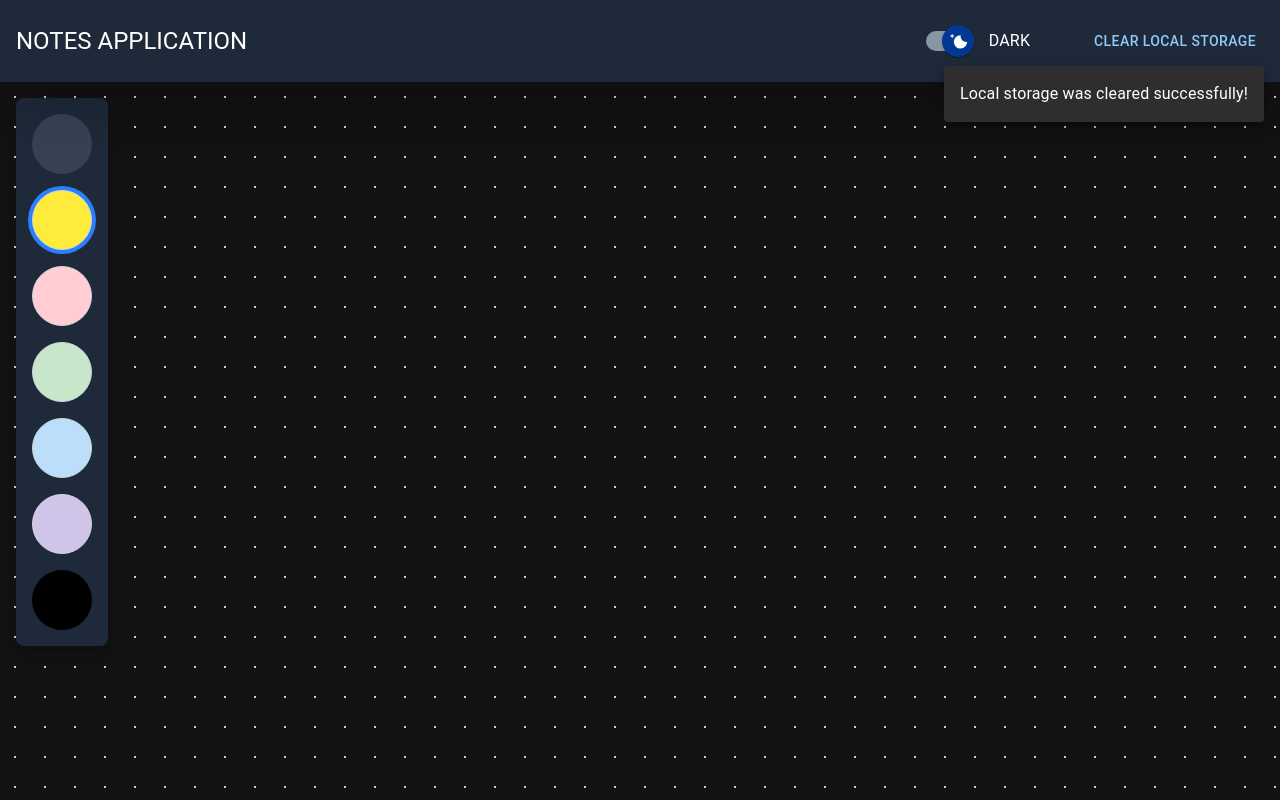
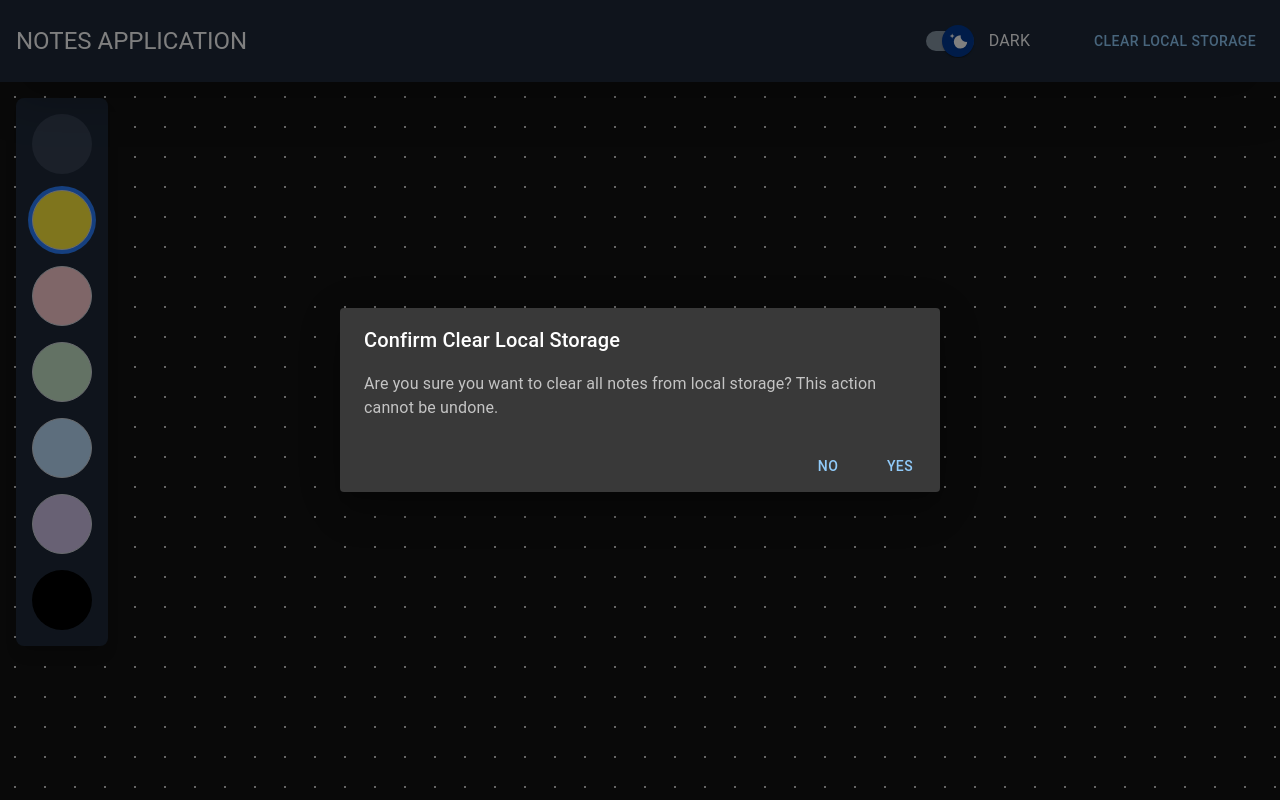
Before and after one commit to johnrusu/react-notes, a React (Vite) app: page / in a window 1280 px wide. Both pictures are taken after a click on the button "CLEAR LOCAL STORAGE". Built offline with nearby package versions, Linux system fonts and the light colour scheme; some icons are missing.

Commit message:
fix: added confirm storage and timeout

```diff
--- /dev/null
+++ b/src/components/ConfirmDialog.tsx
@@ -0,0 +1,71 @@
+import React, { useState, useEffect } from "react";
+import { pathOr } from "ramda";
+
+// mui
+import {
+  Dialog,
+  DialogTitle,
+  DialogContent,
+  DialogActions,
+  Button,
+  DialogContentText,
+} from "@mui/material";
+
+// types
+import type { ConfirmDialogProps } from "../types";
+
+// constants
+import { NOTES_LABELS } from "../constants";
+
+const ConfirmDialog: React.FC<ConfirmDialogProps> = (
+  props: ConfirmDialogProps,
+): React.ReactElement | null => {
+  const [open, setOpen] = useState(false);
+
+  const onConfirmButtonClick = pathOr(
+    () => {},
+    ["onConfirmButtonClick"],
+    props,
+  );
+  const onClose = pathOr(() => {}, ["onClose"], props);
+  const title: string = pathOr(NOTES_LABELS.confirmAction, ["title"], props);
+  const message: string = pathOr("", ["message"], props);
+  const labels = pathOr(
+    { yes: NOTES_LABELS.yes, no: NOTES_LABELS.no },
+    ["labels"],
+    props,
+  );
+  const isOpen: boolean = pathOr(false, ["isOpen"], props);
+
+  const handleClose = () => {
+    setOpen(false);
+    onClose();
+  };
+
+  const handleYesButtonClick = () => {
+    onConfirmButtonClick();
+    handleClose();
+  };
+
+  useEffect(() => {
+    setOpen(isOpen);
+  }, [isOpen]);
+
+  return (
+    <>
+      <Dialog open={open} onClose={handleClose}>
+        <DialogTitle>{title}</DialogTitle>
+        <DialogContent>
+          <DialogContentText>{message}</DialogContentText>
+        </DialogContent>
+        <DialogActions>
+          <Button onClick={handleClose}>{labels.no}</Button>
+          <Button onClick={() => handleYesButtonClick()} autoFocus>
+            {labels.yes}
+          </Button>
+        </DialogActions>
+      </Dialog>
+    </>
+  );
+};
+export default ConfirmDialog;
--- a/src/components/Header.tsx
+++ b/src/components/Header.tsx
@@ -1,7 +1,10 @@
-import React from "react";
+import React, { useState } from "react";
 
 // mui
 import { Typography, Box, Button, Popover } from "@mui/material";
+
+// componentns
+import ConfirmDialog from "./ConfirmDialog";
 
 // utils
 import useStorage from "../hooks/useStorage";
@@ -10,29 +13,65 @@ import useStorage from "../hooks/useStorage";
 import DeleteIcon from "@mui/icons-material/Delete";
 
 // constants
-import { NOTES_LABELS } from "../constants";
+import { NOTES_LABELS, DEFAULT_TIMEOUT_FOR_RELOADING_PAGE } from "../constants";
 
 // component
 import ThemeSwitcher from "./ThemeSwitcher";
 
 const Header: React.FC = (): React.ReactElement => {
   const { clearStorage } = useStorage();
+  const [confirmDialogOpen, setConfirmDialogOpen] = useState(false);
+  const [open, setOpen] = useState(false);
+  const [time, setTime] = useState<number | null>(
+    DEFAULT_TIMEOUT_FOR_RELOADING_PAGE,
+  );
 
   const [anchorEl, setAnchorEl] = React.useState<HTMLButtonElement | null>(
     null,
   );
 
-  const handleClick = (event: React.MouseEvent<HTMLButtonElement>) => {
-    setAnchorEl(event.currentTarget);
-  };
-
   const handleClose = () => {
     setAnchorEl(null);
   };
 
-  const open = Boolean(anchorEl);
-  const id = open ? "simple-popover" : undefined;
+  const handleClearStorage = (event: React.MouseEvent<HTMLButtonElement>) => {
+    setConfirmDialogOpen(true);
+    setAnchorEl(event.currentTarget);
+  };
+
+  const handleConfirmClearStorage = () => {
+    clearStorage();
+    setConfirmDialogOpen(false);
+    setOpen(true);
+    initTimer();
+  };
+
+  const initTimer = () => {
+    const newTime = setInterval(() => {
+      setTime((prevTime: number | null) => {
+        if (prevTime && typeof prevTime === "number" && prevTime <= 1000) {
+          clearInterval(newTime);
+          setOpen(false);
+          window.location.reload();
+          return null;
+        }
+        return (prevTime as number) - 1000;
+      });
+    }, 1000);
+    return () => clearInterval(newTime);
+  };
+
+  const popOverMessage = () => {
     return (
+      <>
+        {NOTES_LABELS.localStorageCleared}{" "}
+        {NOTES_LABELS.refreshingPage(time || 0)}
+      </>
+    );
+  };
+  const id = open ? "clear-storage-popover-confirmation" : undefined;
+  return (
+    <>
       <Box
         className="header"
         flexDirection="row"
@@ -52,10 +91,7 @@ const Header: React.FC = (): React.ReactElement => {
           <Button
             startIcon={<DeleteIcon />}
             className="clear-storage-button"
-          onClick={(event) => {
-            clearStorage();
-            handleClick(event);
-          }}
+            onClick={(event) => handleClearStorage(event)}
           >
             <span className="max-md:hidden">
               {NOTES_LABELS.clearLocalStorage}
@@ -71,12 +107,19 @@ const Header: React.FC = (): React.ReactElement => {
               horizontal: "right",
             }}
           >
-          <Typography sx={{ p: 2 }}>
-            {NOTES_LABELS.localStorageCleared}
-          </Typography>
+            <Typography sx={{ p: 2 }}>{popOverMessage()}</Typography>
           </Popover>
         </Box>
       </Box>
+      <ConfirmDialog
+        isOpen={confirmDialogOpen}
+        onConfirmButtonClick={handleConfirmClearStorage}
+        onClose={() => setConfirmDialogOpen(false)}
+        title={NOTES_LABELS.confirmTitleClearLocalStorage}
+        message={NOTES_LABELS.confirmMessageClearLocalStorage}
+        labels={{ yes: NOTES_LABELS.yes, no: NOTES_LABELS.no }}
+      />
+    </>
   );
 };
 export default Header;
--- a/src/constants/index.ts
+++ b/src/constants/index.ts
@@ -10,6 +10,14 @@ const NOTE_DEFAULT = {
 };
 
 const NOTES_LABELS = {
+  refreshingPage: (time: number) =>
+    `Refreshing page in ${time / 1000} seconds...`,
+  confirmAction: "Confirm Action",
+  yes: "Yes",
+  no: "No",
+  confirmTitleClearLocalStorage: "Confirm Clear Local Storage",
+  confirmMessageClearLocalStorage:
+    "Are you sure you want to clear all notes from local storage? This action cannot be undone.",
   clearLocalStorage: "Clear local storage",
   localStorageCleared: "Local storage was cleared successfully!",
   theme: "theme",
@@ -50,6 +58,8 @@ const THEMES = {
   LIGHT: "light-theme",
 };
 
+const DEFAULT_TIMEOUT_FOR_RELOADING_PAGE = 3000;
+
 export {
   NOTE_COLORS,
   NOTES_LABELS,
@@ -57,4 +67,5 @@ export {
   NOTES_TYPE,
   ITEM_TYPES,
   THEMES,
+  DEFAULT_TIMEOUT_FOR_RELOADING_PAGE,
 };
--- a/src/types/index.ts
+++ b/src/types/index.ts
@@ -71,6 +71,18 @@ interface FilterNotesProps {
   filterText?: string;
 }
 
+interface ConfirmDialogProps {
+  isOpen: boolean;
+  title?: string;
+  message?: string;
+  labels?: {
+    yes: string;
+    no: string;
+  };
+  onConfirmButtonClick: () => void;
+  onClose: () => void;
+}
+
 export type {
   ColorPickerProps,
   Note,
@@ -85,4 +97,5 @@ export type {
   DragItem,
   AnimationsLoaderProps,
   FilterNotesProps,
+  ConfirmDialogProps,
 };
```
Lines whose indentation alone changed are shown as unchanged.
